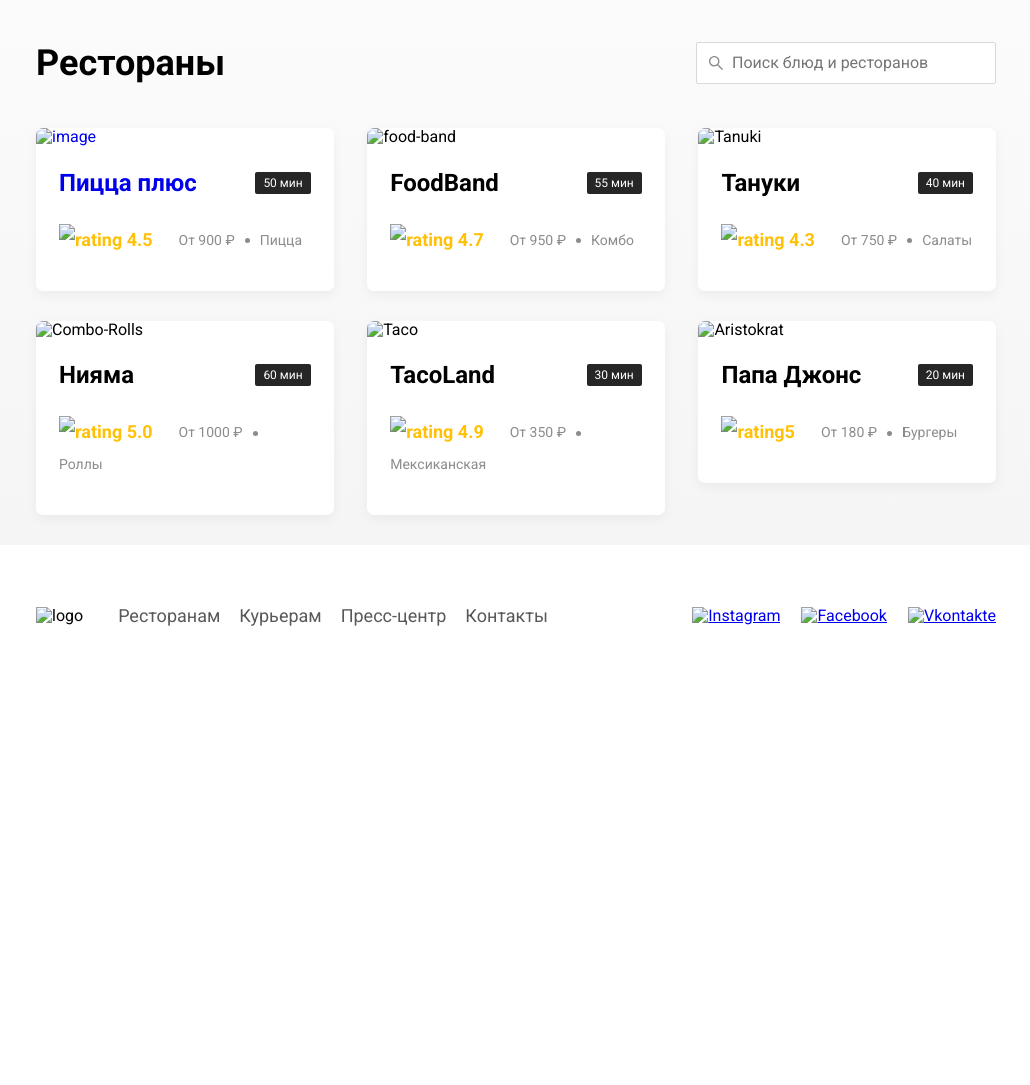
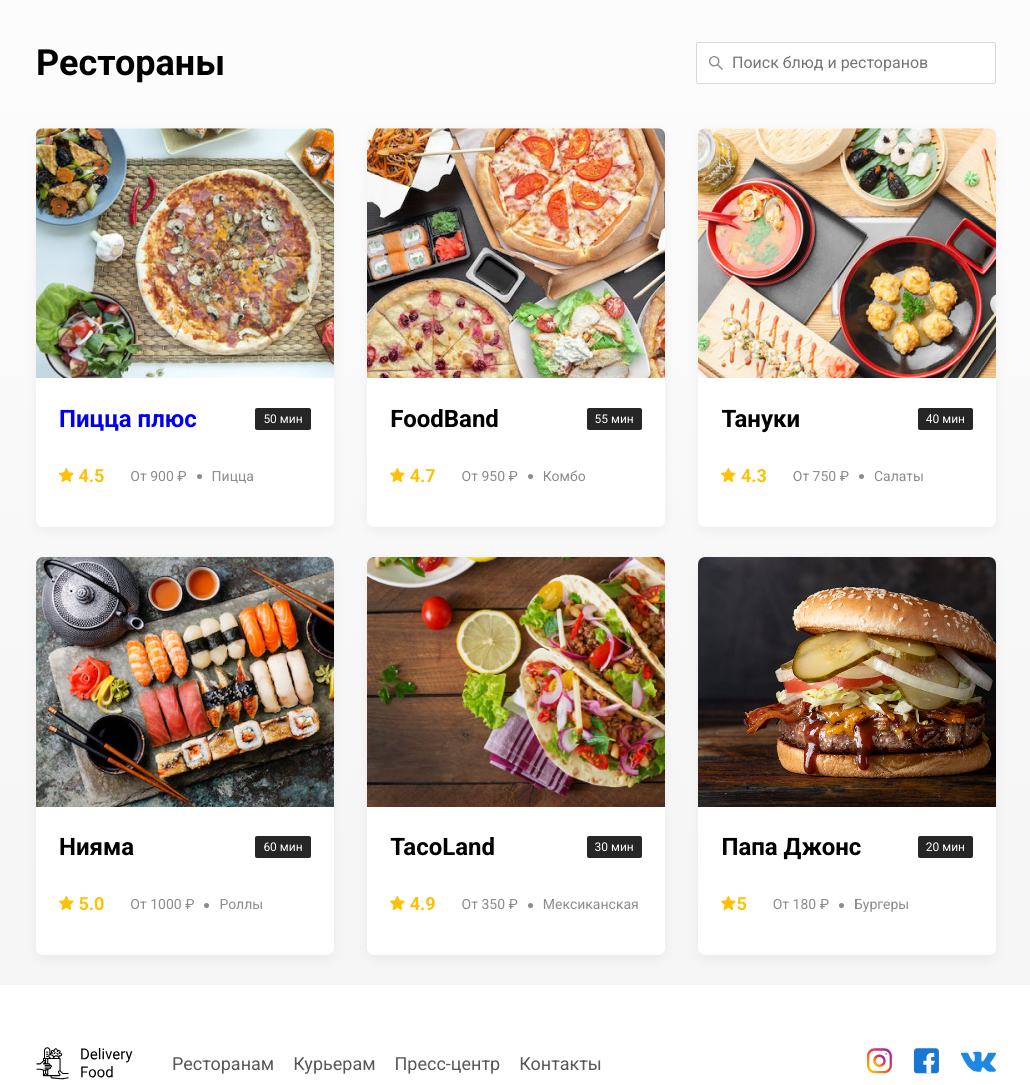
Before and after one commit to stepanoff2020/delivery_food, a plain HTML site: page index.html in a window 1280 px wide. Shown: the part 500-1585 px from the top of the page, without its empty margins (124-1154 px from the left). Before the commit the page ends 1186 px from the top, so only its background shows below. Drawn offline with Linux system fonts and the light colour scheme; the site is published under a folder, as on GitHub Pages, so addresses that start at the root find nothing.

Commit message:
Add files via upload

```diff
--- a/index.html
+++ b/index.html
@@ -22,12 +22,12 @@
         />
         <div class="buttons">
           <button class="button button-primary">
-            <img src="/img/Vector.svg" alt="user" class="button-icon" />
+            <img src="img/Vector.svg" alt="user" class="button-icon" />
             <span class="button-text">Войти</span>
           </button>
           <button class="button">
             <img
-              src="/img/shopping-cart.svg"
+              src="img/shopping-cart.svg"
               alt="shopping-cart"
               class="button-icon"
             />
@@ -60,7 +60,7 @@
           <!-- /.section-heading -->
           <div class="cards">
             <a href="restaurant.html" class="card">
-              <img src="/img/image.jpg" alt="image" class="card-image" />
+              <img src="img/image.jpg" alt="image" class="card-image" />
               <div class="card-text">
                 <div class="card-heading">
                   <h3 class="card-title">Пицца плюс</h3>
@@ -69,7 +69,7 @@
                 <div class="card-info">
                   <div class="rating">
                     <img
-                      src="/img/rating-star.svg"
+                      src="img/rating-star.svg"
                       alt="rating"
                       class="rating-star"
                     />
@@ -82,7 +82,7 @@
             </a>
             <div class="card">
               <img
-                src="/img/food-band.png"
+                src="img/food-band.png"
                 alt="food-band"
                 class="card-image"
               />
@@ -94,7 +94,7 @@
                 <div class="card-info">
                   <div class="rating">
                     <img
-                      src="/img/rating-star.svg"
+                      src="img/rating-star.svg"
                       alt="rating"
                       class="rating-star"
                     />
@@ -106,7 +106,7 @@
               </div>
             </div>
             <div class="card">
-              <img src="/img/Tanuki.png" alt="Tanuki" class="card-image" />
+              <img src="img/Tanuki.png" alt="Tanuki" class="card-image" />
               <div class="card-text">
                 <div class="card-heading">
                   <h3 class="card-title">Тануки</h3>
@@ -115,7 +115,7 @@
                 <div class="card-info">
                   <div class="rating">
                     <img
-                      src="/img/rating-star.svg"
+                      src="img/rating-star.svg"
                       alt="rating"
                       class="rating-star"
                     />
@@ -128,7 +128,7 @@
             </div>
             <div class="card">
               <img
-                src="/img/combo-rolls.png"
+                src="img/combo-rolls.png"
                 alt="Combo-Rolls"
                 class="card-image"
               />
@@ -140,7 +140,7 @@
                 <div class="card-info">
                   <div class="rating">
                     <img
-                      src="/img/rating-star.svg"
+                      src="img/rating-star.svg"
                       alt="rating"
                       class="rating-star"
                     />
@@ -152,7 +152,7 @@
               </div>
             </div>
             <div class="card">
-              <img src="/img/Taco.jpg" alt="Taco" class="card-image" />
+              <img src="img/Taco.jpg" alt="Taco" class="card-image" />
               <div class="card-text">
                 <div class="card-heading">
                   <h3 class="card-title">TacoLand</h3>
@@ -161,7 +161,7 @@
                 <div class="card-info">
                   <div class="rating">
                     <img
-                      src="/img/rating-star.svg"
+                      src="img/rating-star.svg"
                       alt="rating"
                       class="rating-star"
                     />
@@ -174,7 +174,7 @@
             </div>
             <div class="card">
               <img
-                src="/img/Aristokrat.jpg"
+                src="img/Aristokrat.jpg"
                 alt="Aristokrat"
                 class="card-image"
               />
@@ -186,7 +186,7 @@
                 <div class="card-info">
                   <div class="rating">
                     <img
-                      src="/img/rating-star.svg"
+                      src="img/rating-star.svg"
                       alt="rating"
                       class="rating-star"
                     />5
@@ -207,7 +207,7 @@
     <footer class="footer">
       <div class="container">
         <div class="footer-block">
-          <img src="/img/logo.svg" alt="logo" class="logo footer-logo" />
+          <img src="img/logo.svg" alt="logo" class="logo footer-logo" />
           <nav class="footer-nav">
             <a href="#" class="footer-link">Ресторанам</a>
             <a href="#" class="footer-link">Курьерам</a>
@@ -216,13 +216,13 @@
           </nav>
           <div class="social-links">
             <a href="#" class="social-link"
-              ><img src="/img/Instagram.svg" alt="Instagram"
+              ><img src="img/Instagram.svg" alt="Instagram"
             /></a>
             <a href="#" class="social-link"
-              ><img src="/img/FB.svg" alt="Facebook"
+              ><img src="img/FB.svg" alt="Facebook"
             /></a>
             <a href="#" class="social-link"
-              ><img src="/img/Vk.svg" alt="Vkontakte"
+              ><img src="img/Vk.svg" alt="Vkontakte"
             /></a>
           </div>
           <!-- /.social-links -->
```
Also changed, not shown: restaurant.html (+13 -13 lines).
